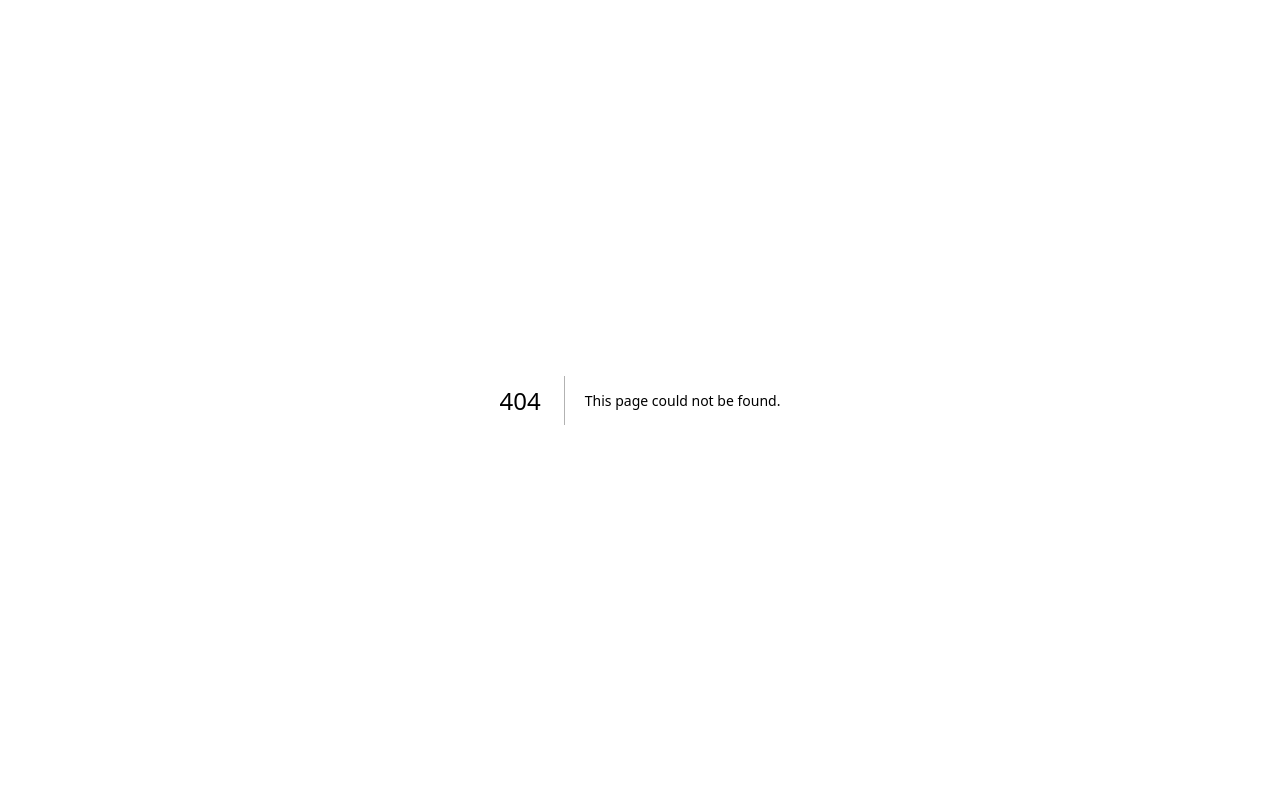
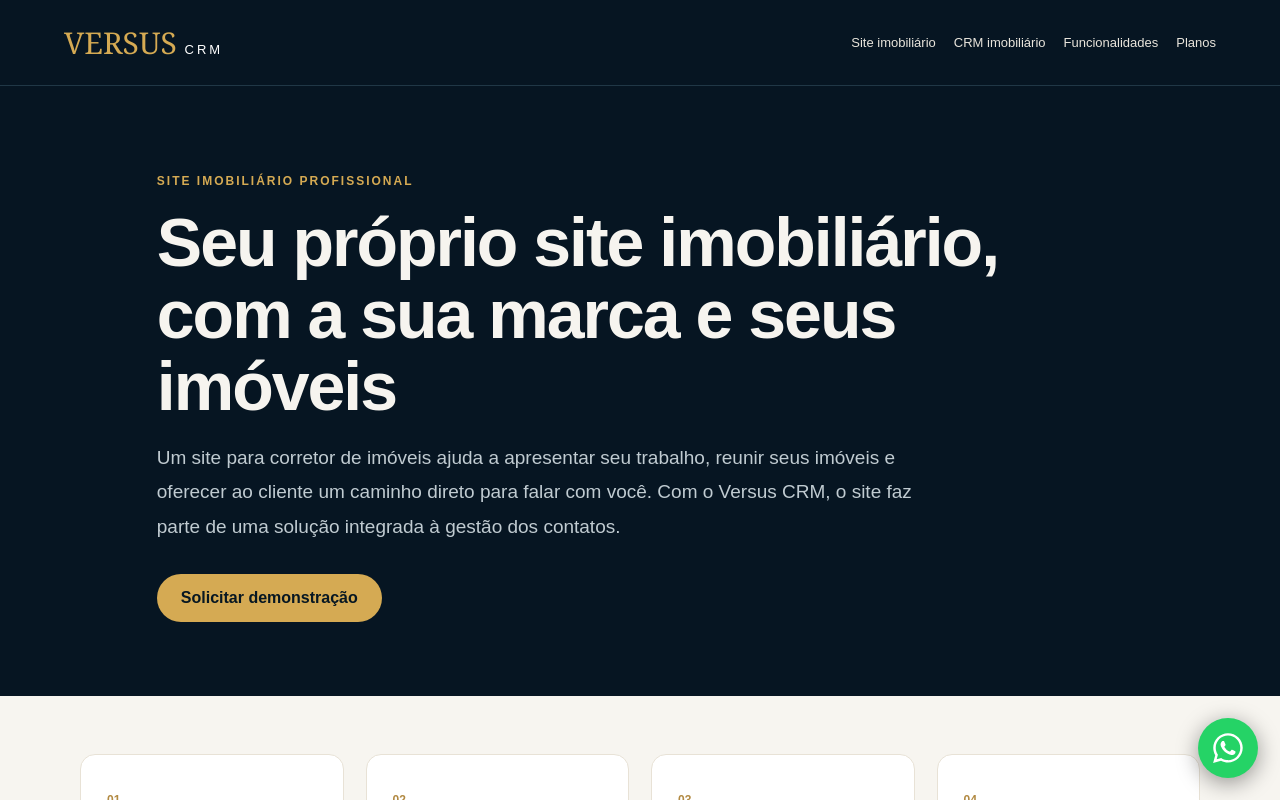
Before and after one commit to vsn-imoveis/versuscrm-site, a Next.js app: page /site-imobiliario-para-corretores in a window 1280 px wide. Before the commit this address had no page. Shown: the top 800 px of the page. Built offline with nearby package versions, Linux system fonts and the light colour scheme.

Commit message:
feat(seo): add page.tsx page

```diff
--- /dev/null
+++ b/app/site-imobiliario-para-corretores/page.tsx
@@ -0,0 +1,17 @@
+import type { Metadata } from "next";
+import SeoPage from "../../components/SeoPage";
+
+export const metadata: Metadata = {
+  title: "Site imobiliário para corretores | Versus CRM",
+  description: "Tenha um site imobiliário profissional com sua marca, apresentação, imóveis e canais de contato. Conheça o site para corretores do Versus CRM.",
+  alternates: { canonical: "https://www.versuscrm.com.br/site-imobiliario-para-corretores" },
+};
+
+export default function Page() {
+  return <SeoPage eyebrow="Site imobiliário profissional" title="Seu próprio site imobiliário, com a sua marca e seus imóveis" intro="Um site para corretor de imóveis ajuda a apresentar seu trabalho, reunir seus imóveis e oferecer ao cliente um caminho direto para falar com você. Com o Versus CRM, o site faz parte de uma solução integrada à gestão dos contatos." sections={[
+    { title: "Sua marca em primeiro plano", body: "Apresente seu nome, sua identidade visual, sua atuação e sua forma de atender. O site deixa de ser apenas uma lista de anúncios e passa a apresentar também o profissional por trás do atendimento." },
+    { title: "Vitrine de imóveis", body: "Organize os imóveis cadastrados e apresente as informações em uma vitrine própria, com navegação pensada para quem procura comprar ou alugar." },
+    { title: "Contato sem desvio", body: "Facilite o primeiro contato por canais como WhatsApp e formulários. Os interessados podem chegar diretamente até você, sem depender exclusivamente dos portais imobiliários." },
+    { title: "Site conectado à rotina comercial", body: "Ao integrar o site ao CRM, a divulgação e o acompanhamento dos interessados ficam mais próximos. Isso ajuda a reduzir controles espalhados e retrabalho." }
+  ]} />;
+}
```
